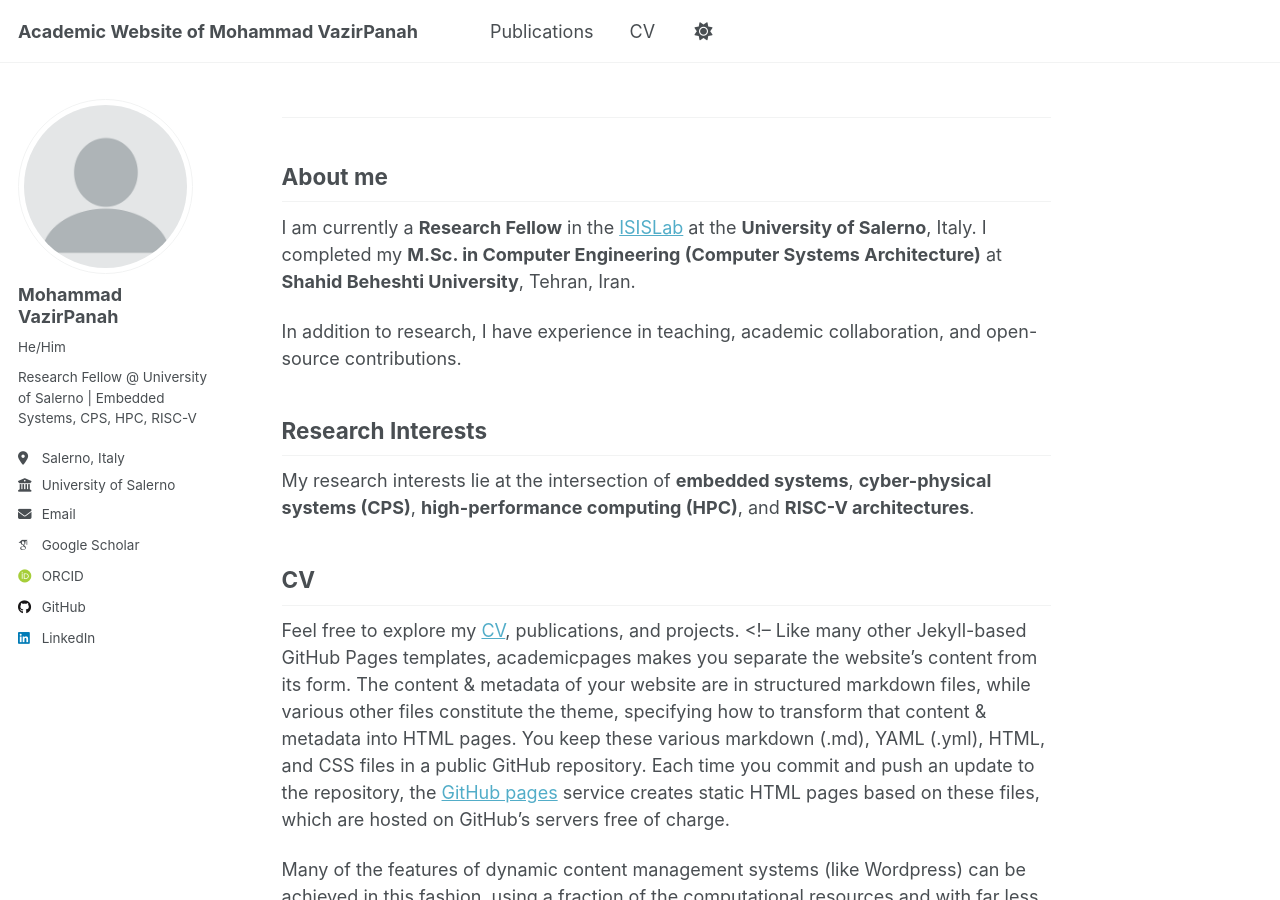
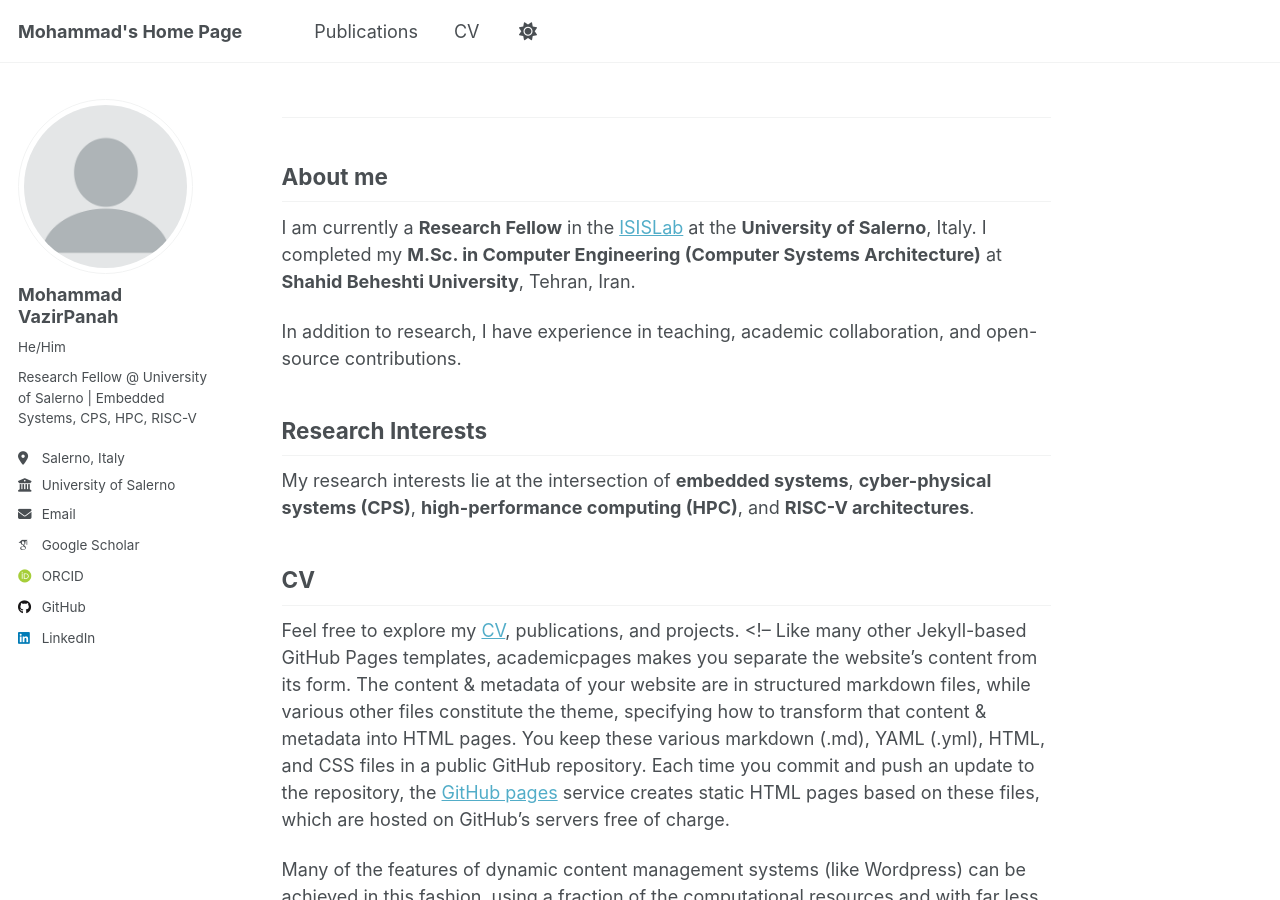
Before and after one commit to mohammadvazirpanah/mohammadvazirpanah.github.io, a Jekyll site: the page built from _pages/about.md, in a window 1280 px wide and 900 px high. Built offline with Jekyll 4.4.1, drawn with Linux system fonts in a browser that asks for light colours; some web fonts are replaced.

Commit message:
Update _config.yml

```diff
--- a/_config.yml
+++ b/_config.yml
@@ -9,7 +9,7 @@
 # Basic Site Settings
 locale                   : "en-US"
 site_theme               : "default"
-title                    : "Academic Website of Mohammad VazirPanah"
+title                    : "Mohammad's Home Page"
 title_separator          : "-"
 name                     : &name "Mohammad VazirPanah"
 description              : &description "Research Fellow in Embedded and Cyber-Physical Systems | HPC Enthusiast"
```
